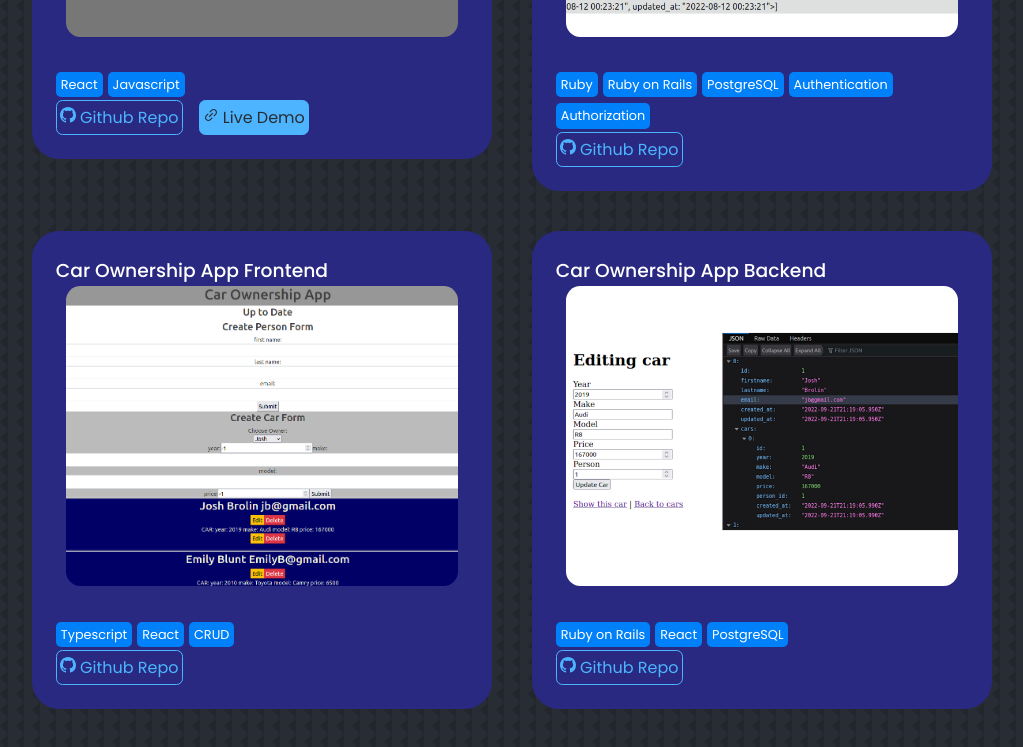
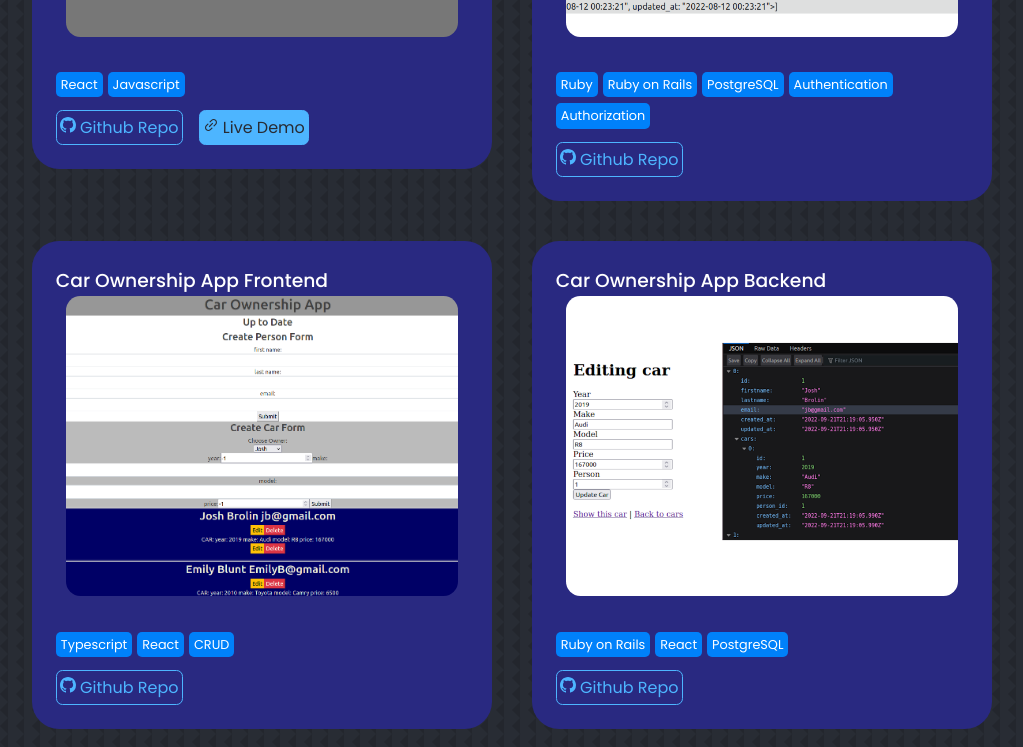
Before and after one commit to PatgioK/portfolio-site, a React (Create React App) app: page / in a window 1280 px wide. Shown: the part 2834-3581 px from the top of the page, without its empty margins (128-1151 px from the left). Built offline with nearby package versions, Linux system fonts and the light colour scheme.

Commit message:
spacing on portoflio items

```diff
--- a/src/Components/portfolio/portfolio.css
+++ b/src/Components/portfolio/portfolio.css
@@ -46,6 +46,7 @@
 }
 
 .portfolio__item-cta {
+    padding-top: 10px;
     display: flex;
     gap: 1rem;
     /* position: absolute; */
```
